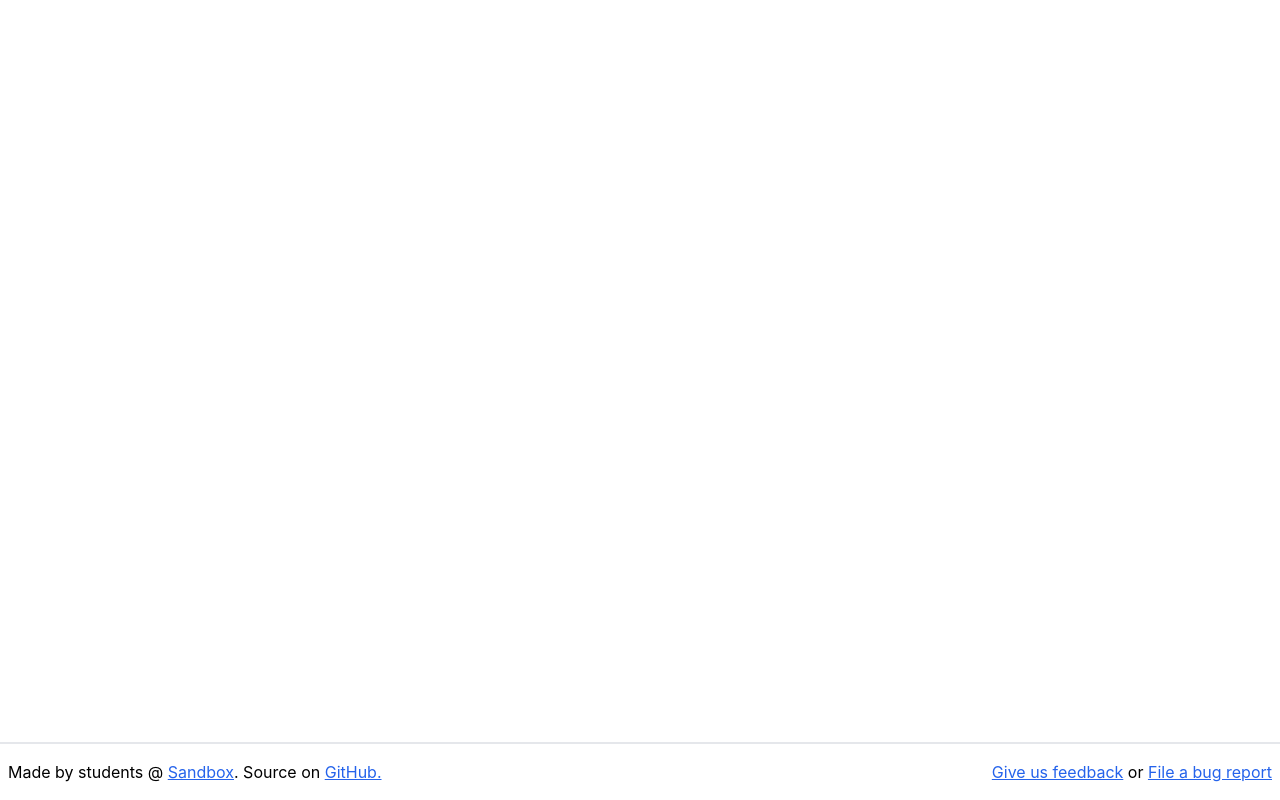
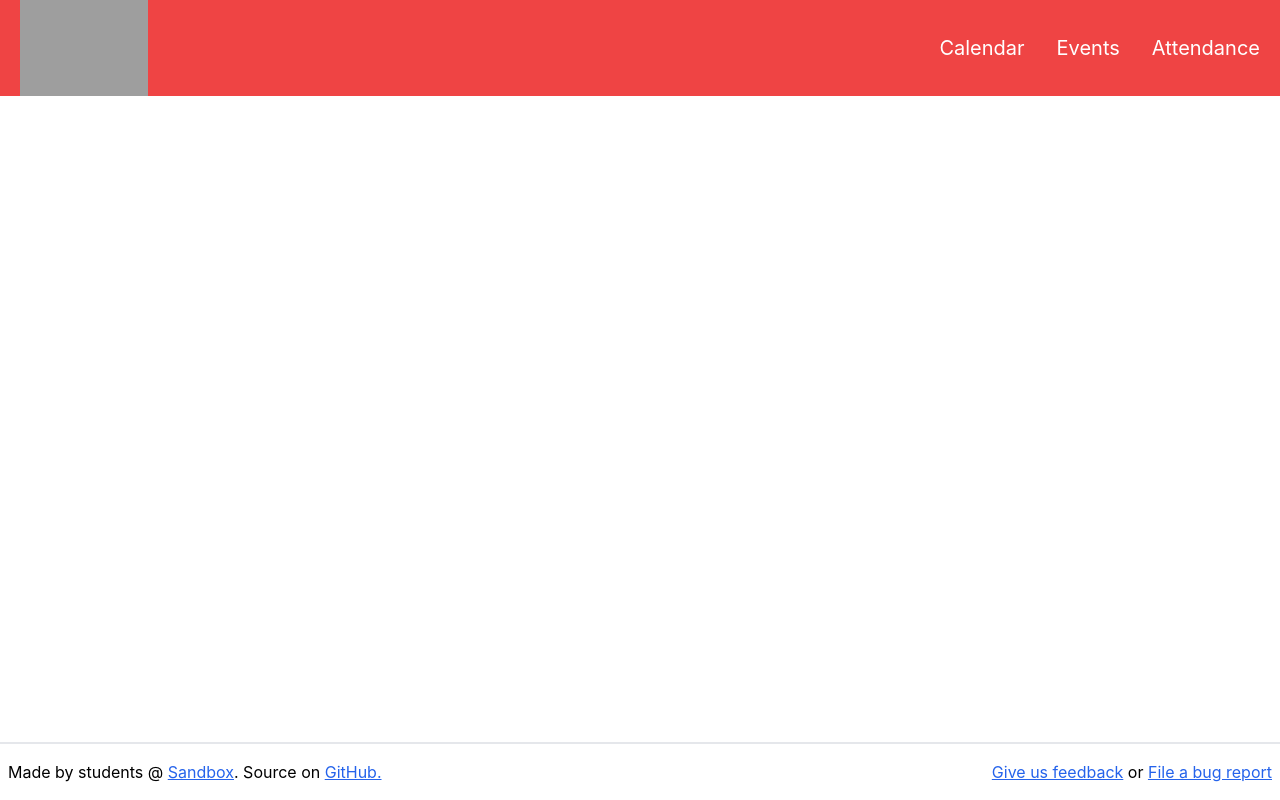
Before and after one commit to sandboxnu/sga-tooling, a React (Create React App) app: page / in a window 1280 px wide. Built offline with nearby package versions, Linux system fonts and the light colour scheme; grey boxes are pictures that could not be loaded.

Commit message:
add both menu and footer to homepage

```diff
--- a/src/App.tsx
+++ b/src/App.tsx
@@ -7,7 +7,10 @@ import Menu from './components/Menu';
 function App() {
 
   return (
-    <Footer/>
+    <>
+      <Menu/>
+      <Footer/>
+    </>
   );
 }
 
```
